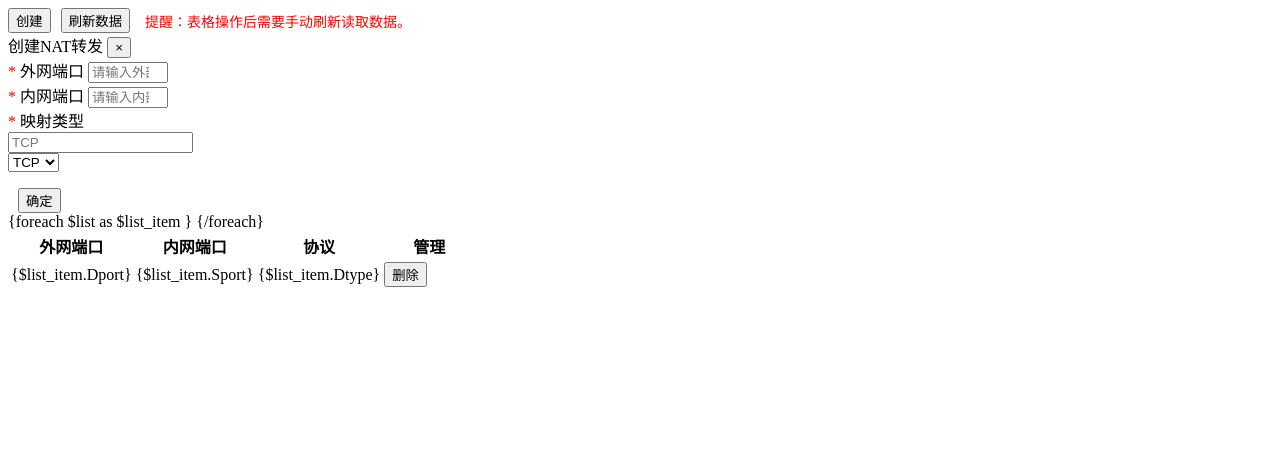
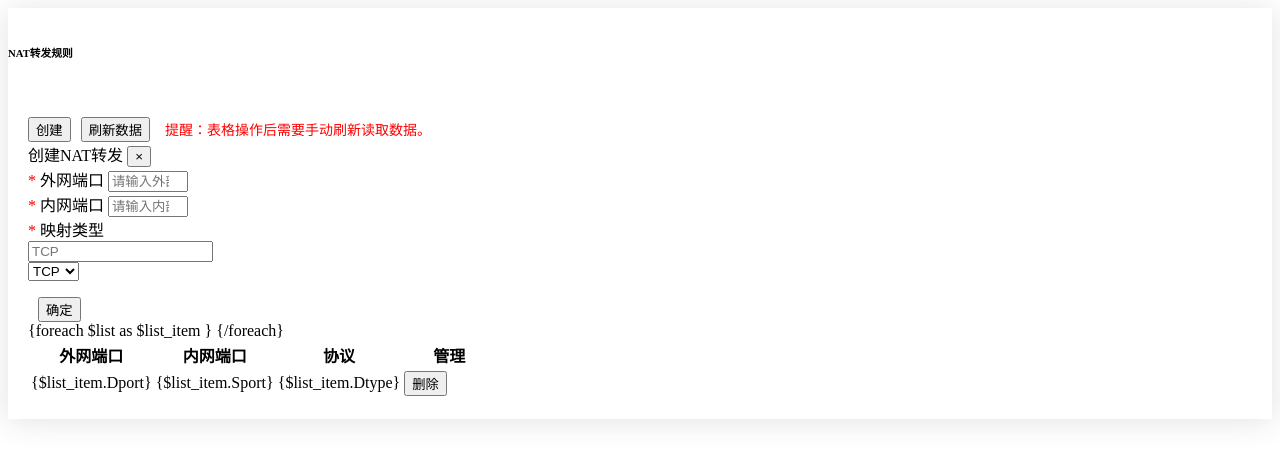
Before and after one commit to ruyawwj/zjmf-lxd-server-fix, a Flask app: template lxdserver/templates/nat_acl.html in a window 1280 px wide. Shown: the top 463 px of the page. Run offline with Flask 3, Linux system fonts and the light colour scheme; the template is opened without the code that fills it, so the values that code supplies are empty.

Commit message:
Update nat_acl.html

```diff
--- a/lxdserver/templates/nat_acl.html
+++ b/lxdserver/templates/nat_acl.html
@@ -12,22 +12,18 @@
 .container {
   width: 100vw;
 }
-
 .public_title {
   display: flex;
   justify-content: space-between;
 }
-
 .public_title_text {
   font-size: 16px;
   line-height: 28px;
   font-weight: bold;
 }
-
 .public_title_ul {
   list-style: none;
 }
-
 .public_title_ul > li {
   width: 4px;
   height: 4px;
@@ -37,8 +33,6 @@
   border-radius: 50%;
   transition: all 0.2s;
 }
-
-
 .btn_main {
   outline: none;
   width: 100px;
@@ -48,13 +42,11 @@
   color: #fff;
   transition: all 0.2s;
 }
-
 .purple {
   background-color: #2f54ea;
   border: 1px solid #2f54ea;
   border-radius: 4px;
 }
-
 .purple:hover {
   background-color: #99b7fd !important;
 }
@@ -63,7 +55,27 @@
   color: red;
   margin-left: 15px;
 }
+.card-body {
+    padding: 1.25rem;
+}
+.shadow {
+    box-shadow: 0 .15rem 1.75rem 0 rgba(58,59,69,.15)!important;
+}
+.font-weight-bold {
+    font-weight: 700!important;
+}
+.py-3 {
+    padding-top: .75rem!important;
+    padding-bottom: .75rem!important;
+}
 </style>
+
+<div class="card shadow mb-4">
+    <div class="card-header py-3">
+        <h6 class="m-0 font-weight-bold text-primary">NAT转发规则</h6>
+    </div>
+    <div class="card-body">
+
         <div class="NAT_btn">
           <button type="button" class="btn btn-primary waves-effect waves-light" data-toggle="modal" data-target="#addModallxdserveracl">创建</button>
           <button type="button" class="btn btn-info waves-effect waves-light" onclick="location.reload()" style="margin-left: 10px;">刷新数据</button>
@@ -75,7 +87,7 @@
               <div class="modal-content">
                 <div class="modal-header">
                   <span class="modal-title">创建NAT转发</span>
-          <button type="button" class="close" data-dismiss="modal" onclick="closeAddModal()">&times;</button>
+                  <button type="button" class="close" data-dismiss="modal" onclick="closeAddModal()">×</button>
                 </div>
                 <div class="modal-body">
                   <div class="modal_limit">
@@ -169,6 +181,9 @@
             </div>
           </div>
         </div>
+    </div>
+</div>
+
 <script>
 ; jQuery.fn.selectFilter = function (options) {
 	var defaults = {
@@ -243,7 +258,6 @@
 		};
 	}
 };
-
 </script>
 <script>
   var dportval, sportval, dtypeval;
```
Lines whose indentation alone changed are shown as unchanged.
